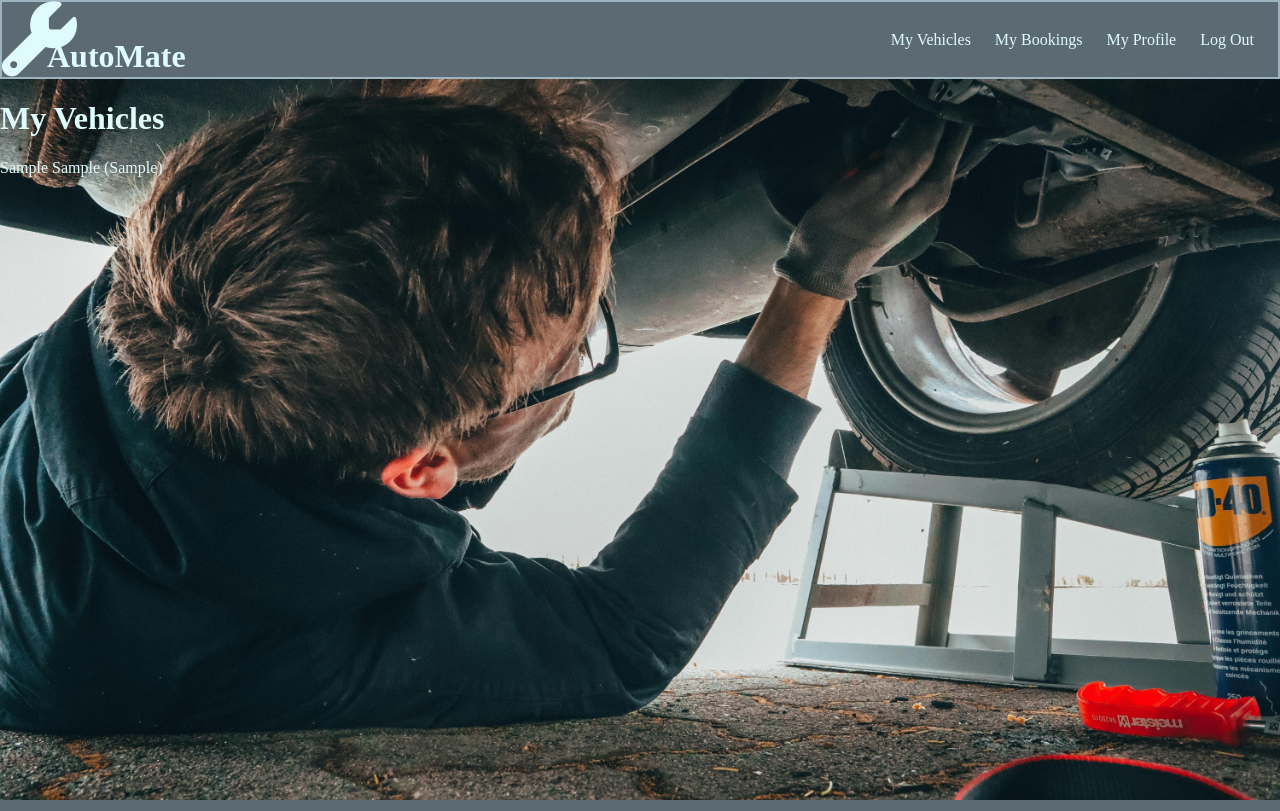
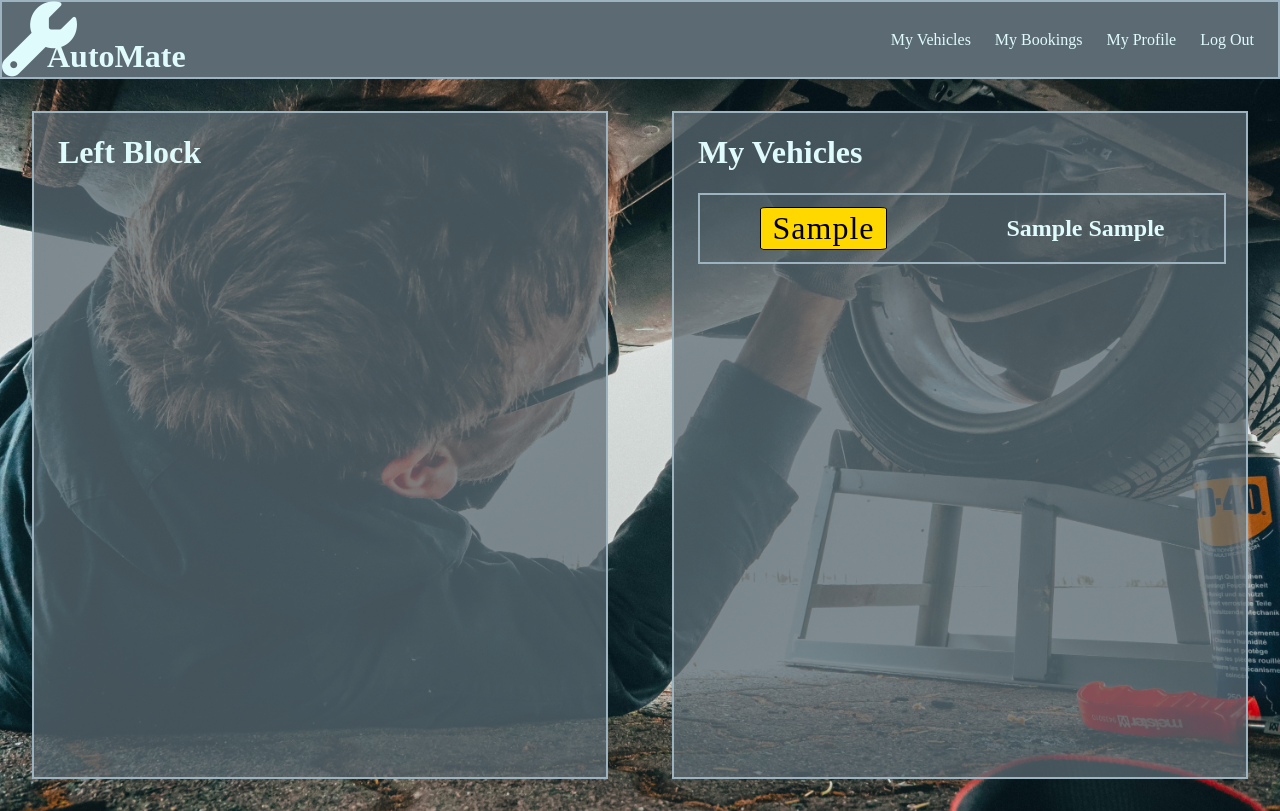
Before and after one commit to mikesealey/ci_pp3, a Django app: page /vehicles/ in a window 1280 px wide. Run offline with Django 4.2, Linux system fonts and the light colour scheme; a user stored in the database is signed in; tables that the repository leaves empty hold one stand-in row (values such as "Sample post").

Commit message:
adds numberplates to my_vehicles

```diff
--- a/static/css/style.css
+++ b/static/css/style.css
@@ -72,16 +72,33 @@ nav ul li {
     border: 2px solid #9DB4C0;
     background-color: #5c6b73bb;
     height: 80vh;
-}
-
-.single-block {
+    flex: 1;
 
 }
 
-.left-block {
-
+.double-block {
+    display: flex;
+    flex-direction: row;
+    width: 100%;
 }
 
-.right-block {
+.vehicle-list-item {
+    width: 100%;
+    border: 2px solid #9DB4C0;
+    display: flex;
+    flex-direction: row;
+    align-items: center;
+    justify-content: space-around;
+}
 
+.vrn {
+    background-color: #ffd800;
+    aspect-ratio: 520 / 111;
+    border: 1px solid black;
+    border-radius: 5%;
+    font-family: sans-serif monospace;
+    color: black;
+    padding: 2px 12px;
+    letter-spacing: 1px;
+    font-size: 32px;
 }
--- a/vehicles/templates/vehicles/vehicles.html
+++ b/vehicles/templates/vehicles/vehicles.html
@@ -1,10 +1,23 @@
 {% extends "AutoMate/base.html" %}
 
 {% block content %}
-<h1>My Vehicles</h1>
-{% for vehicle in vehicles %}
-    <p>{{ vehicle.make }} {{ vehicle.model }} ({{ vehicle.vrn }})</p>
-{% empty %}
-    <p>You have no registered vehicles.</p>
-{% endfor %}
+    <div class="double-block">
+        <div class="block">
+            <h1>Left Block</h1>
+
+        </div>
+        <div class="block">
+            <h1>My Vehicles</h1>
+            {% for vehicle in vehicles %}
+                <div class="vehicle-list-item">
+                    <div class="vrn">{{ vehicle.vrn}}</div>
+                    <h2>{{ vehicle.make }} {{ vehicle.model }}</h2>
+                </div>
+
+            {% endfor %}
+
+        </div>
+    </div>
+
+
 {% endblock %}
```
Also changed, not shown: README.md.
